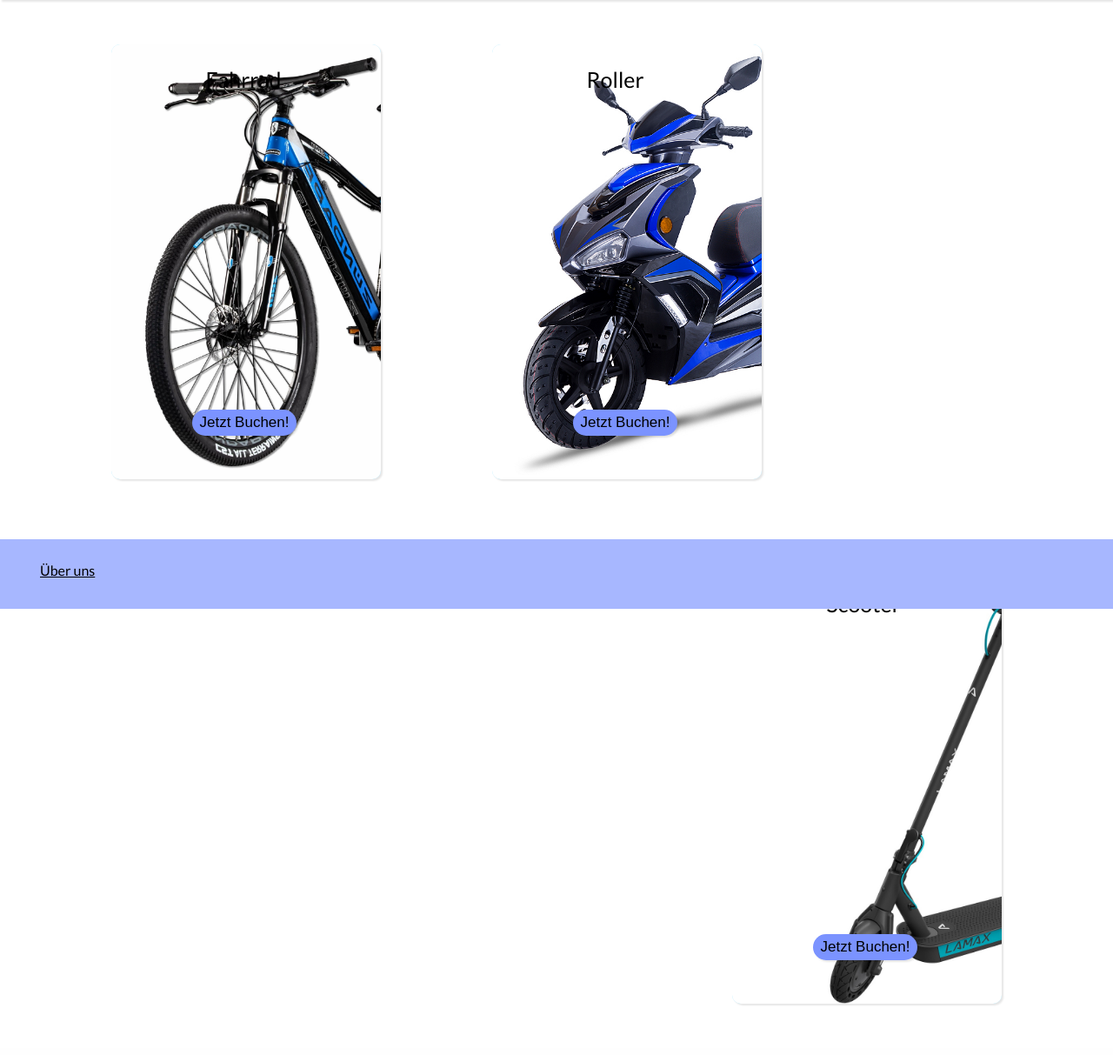
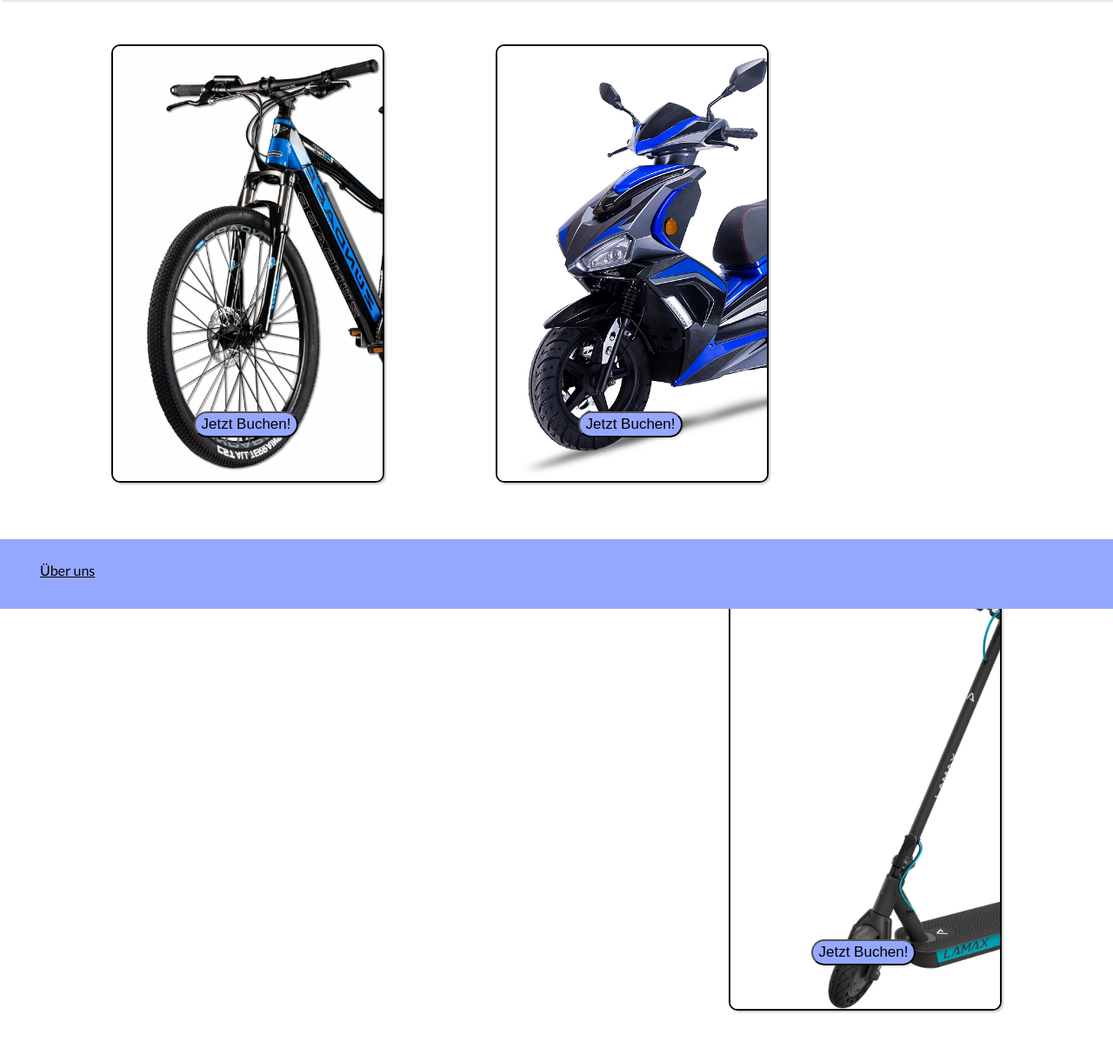
Before and after one commit to TimS21/HinUndWeg, a Django app: page / in a window 1280 px wide. Shown: the part 100-1313 px from the top of the page at 87% size. Before the commit the page ends 1256 px from the top, so only its background shows below. Run offline with Django 4.2, Linux system fonts and the light colour scheme.

Commit message:
Buttons und Cards

```diff
--- a/main/templates/detailpage.html
+++ b/main/templates/detailpage.html
@@ -59,12 +59,16 @@
             border-radius:30px;
             width: 120px;
             height: 30px;
-            border: unset;
             font-size: 17px;
             position: relative;
             left: 20%;
             bottom: 10px;
             cursor: pointer;
+            transition-duration: 0.4s;
+        }
+        button:hover{
+            background-color: white;
+            color: rgb(149, 168, 255);
         }
         .font {
             top: 4%;
--- a/main/templates/landingpage.html
+++ b/main/templates/landingpage.html
@@ -38,16 +38,20 @@
         button {
             box-shadow: 2px 2px 2px rgba(0,0,0,0.1);
             color: rgba(0, 0, 0, 1);
-            background-color: rgb(123, 147, 255);
+            background-color: rgb(149, 168, 255);
             border-radius:30px;
             width: 120px;
             height: 30px;
-            border: unset;
             font-size: 17px;
             position: absolute;
             bottom: 50px;
             left: 30%;
             cursor: pointer;
+            transition-duration: 0.4s;
+        }
+        button:hover{
+            background-color: white;
+            color: rgb(149, 168, 255);
         }
 
         #middle {
@@ -57,7 +61,7 @@
         }
 
         footer {
-            background-color: rgb(167, 183, 255);
+            background-color: rgb(149, 168, 255);
             height: 10%;
             bottom: 0;
             position: fixed;
@@ -76,7 +80,7 @@
         }
 
         #middle-bottom-right {
-            box-shadow: 2px 2px 2px rgba(0,0,0,0.1);
+            box-shadow: 2px 2px 2px rgba(0,0,0,0.2);
             float: right;
             height: 500px;
             width: 310px;
@@ -84,14 +88,16 @@
             margin-right: 10%;
             margin-bottom: 4%;
             overflow: hidden;
-            background-color: rgb(166, 230, 255);
             background-size: cover;
             display: flex;
             border-radius: 10px;
+            border-color: black;
+            border-width: 2px;
+            border-style: solid;
             position: relative;
         }
         #middle-bottom-centre {
-            box-shadow: 2px 2px 2px rgba(0,0,0,0.1);
+            box-shadow: 2px 2px 2px rgba(0,0,0,0.2);
             float: left;
             width: 310px;
             height: 500px;
@@ -99,13 +105,15 @@
             margin-top: 4%;
             margin-left: 10%;
             margin-bottom: 4%;
-            background-color: rgb(166, 230, 255);
             display: flex;
             border-radius: 10px;
+            border-color: black;
+            border-width: 2px;
+            border-style: solid;
             position: relative;
         }
         #middle-bottom-left {
-            box-shadow: 2px 2px 2px rgba(0,0,0,0.1);
+            box-shadow: 2px 2px 2px rgba(0,0,0,0.2);
             float: left;
             width: 310px;
             height: 500px;
@@ -113,9 +121,11 @@
             margin-top: 4%;
             margin-left: 10%;
             margin-bottom: 4%;
-            background-color: rgb(166, 230, 255);
             display: flex;
             border-radius: 10px;
+            border-color: black;
+            border-width: 2px;
+            border-style: solid;
             position: relative;
         }
         .material-symbols-outlined {
@@ -152,21 +162,18 @@
 
         <div id="middle-bottom">
             <div id="middle-bottom-left">
-                <p class="font">Fahrrad</p>
-                    <img src="{% static 'images/e-Bike.jpg'%}">
+                <img src="{% static 'images/e-Bike.jpg'%}">
                 <form method="get" action="http://127.0.0.1:8000/detailpage/">
                     <button type="submit" value="Bike" name="Bike">Jetzt Buchen!</button>
                 </form>
             </div>
             <div id="middle-bottom-centre">
-                <p class="font">Roller</p>
                     <img src="{% static 'images/E-Roller.jpg'%}">
                 <form method="get" action="http://127.0.0.1:8000/detailpage/">
                     <button type="submit" value="Roller" name="Roller">Jetzt Buchen!</button>
                 </form>
             </div>
             <div id="middle-bottom-right">
-                <p class="font">Scooter</p>
                 <img src="{% static 'images/E-Scooter.jpg'%}">
                 <form method="get" action="http://127.0.0.1:8000/detailpage/">
                     <button type="submit" value="Scooter" name="Scooter">Jetzt Buchen!</button>
--- a/main/templates/overview.html
+++ b/main/templates/overview.html
@@ -61,12 +61,16 @@
             border-radius:30px;
             width: 120px;
             height: 30px;
-            border: unset;
             font-size: 17px;
             position: relative;
             left: 20%;
             bottom: 10px;
             cursor: pointer;
+            transition-duration: 0.4s;
+        }
+        button:hover{
+            background-color: white;
+            color: rgb(149, 168, 255);
         }
   </style>
 <body>
```
Also changed, not shown: main/templates/bookingpage.html (+6 -2 lines).
